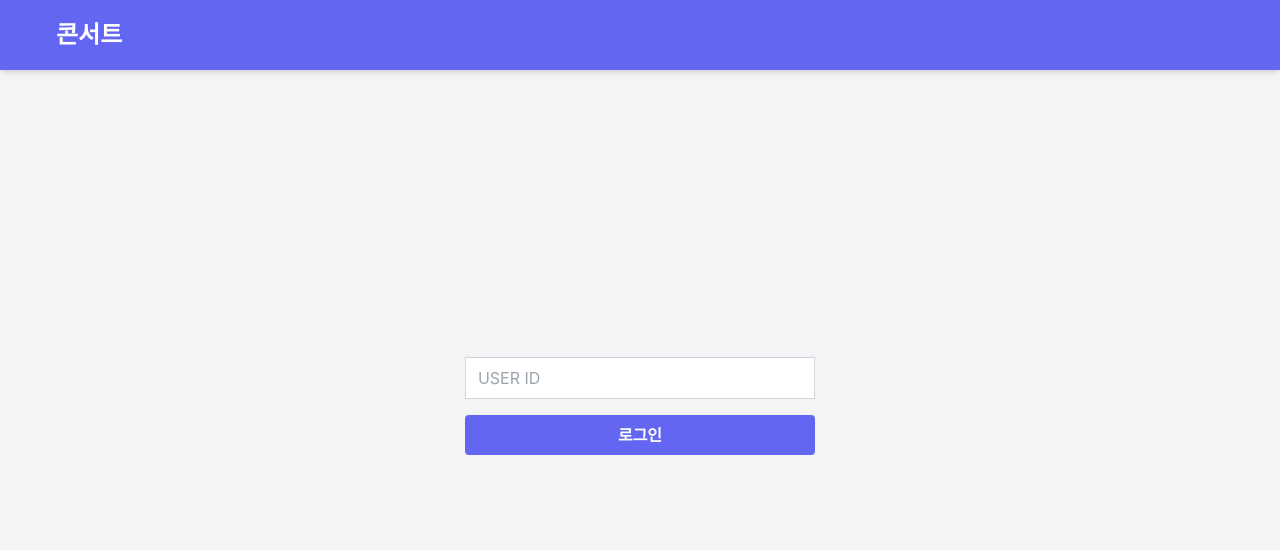
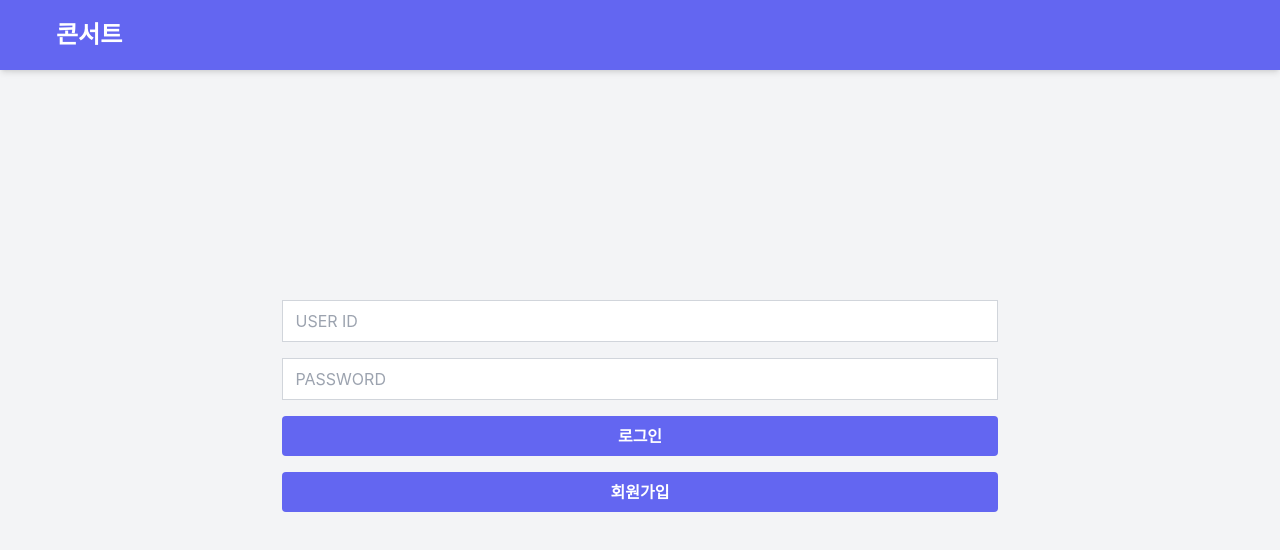
Before and after one commit to dalle0601/Concert_Reservation_UI, a Next.js app: page / in a window 1280 px wide. Shown: the top 550 px of the page. Built offline with nearby package versions, Linux system fonts and the light colour scheme; no server answers.

Commit message:
[refactor] 회원가입, 로그인 기능 추가 진행

```diff
--- /dev/null
+++ b/src/app/join/page.tsx
@@ -0,0 +1,14 @@
+import { JoinForm } from '@/components/Login/JoinForm';
+import React from 'react';
+
+const Reservation = () => {
+    return (
+        <div className="flex flex-col justify-start items-center bg-gray-100 min-h-screen w-full">
+            <div className="flex justify-center items-center w-full flex-1">
+                <JoinForm />
+            </div>
+        </div>
+    );
+};
+
+export default Reservation;
--- a/src/app/page.tsx
+++ b/src/app/page.tsx
@@ -1,5 +1,5 @@
 'use client';
-import { LoginForm } from '@/components/LoginForm';
+import { LoginForm } from '@/components/Login/LoginForm';
 import { signIn } from 'next-auth/react';
 import { useTokenVerification } from '@/hooks/useTokenVerification';
 
--- /dev/null
+++ b/src/components/Login/JoinForm.tsx
@@ -0,0 +1,75 @@
+'use client';
+import { useState } from 'react';
+import { useRouter } from 'next/navigation';
+
+export function JoinForm() {
+    const [userId, setUserId] = useState('');
+    const [password, setPassword] = useState('');
+    const router = useRouter();
+
+    const handleSubmit = async (e: React.FormEvent) => {
+        e.preventDefault();
+        try {
+            const joinData = {
+                userId: userId,
+                password: password,
+            };
+
+            const response = await fetch(`http://localhost:8080/user/join`, {
+                method: 'POST',
+                headers: {
+                    'Content-Type': 'application/json',
+                },
+                body: JSON.stringify(joinData),
+            });
+            // handleLogin(userId);
+            const result = await response.json();
+            console.log(result);
+            if (result.result === '이미 존재하는 계정임') {
+                alert('이미 존재하는 ID 입니다.');
+            } else {
+                router.push('/');
+            }
+        } catch (e: any) {
+            console.error(e);
+        }
+    };
+
+    return (
+        <div className="pb-32 flex justify-center items-center bg-gray-100">
+            <form onSubmit={handleSubmit} className="space-y-4">
+                <input
+                    placeholder="USER ID"
+                    type="text"
+                    id="userid"
+                    value={userId}
+                    onChange={(e) => setUserId(e.target.value)}
+                    className="w-full px-3 py-2 border border-gray-300 rounded-lg focus:outline-none focus:border-indigo-500"
+                    required
+                />
+                <input
+                    placeholder="PASSWORD"
+                    type="password"
+                    id="password"
+                    value={password}
+                    onChange={(e) => setPassword(e.target.value)}
+                    className="w-full px-3 py-2 border border-gray-300 rounded-lg focus:outline-none focus:border-indigo-500"
+                    required
+                />
+                <button
+                    type="submit"
+                    className="w-full bg-indigo-500 hover:bg-indigo-700 text-white font-bold py-2 px-4 rounded focus:outline-none focus:bg-indigo-700"
+                >
+                    가입하기
+                </button>
+                <button
+                    type="button"
+                    onClick={() => router.push('/')}
+                    className="w-full bg-indigo-500 hover:bg-indigo-700 text-white font-bold py-2 px-4 rounded focus:outline-none focus:bg-indigo-700"
+                >
+                    뒤로
+                </button>
+            </form>
+        </div>
+    );
+}
--- /dev/null
+++ b/src/components/Login/LoginForm.tsx
@@ -0,0 +1,77 @@
+'use client';
+import { useState } from 'react';
+import axios from 'axios';
+import { useRouter } from 'next/navigation';
+import axiosInstance from '@/utils/axiosInterceptor';
+
+interface LoginFormProps {
+    handleLogin: (userId: string) => void;
+}
+
+export function LoginForm({ handleLogin }: LoginFormProps) {
+    const [userId, setUserId] = useState('');
+    const [password, setPassword] = useState('');
+    const router = useRouter();
+
+    const handleSubmit = async (e: React.FormEvent) => {
+        e.preventDefault();
+        const loginData = {
+            userId: userId,
+            password: password,
+        };
+
+        try {
+            const response = await axiosInstance.post('/login', loginData);
+
+            console.log(response.headers);
+
+            debugger;
+            // await axios.post('http://localhost:8080/user/token', { userId });
+            // handleLogin(userId);
+        } catch (e: any) {
+            console.error(e);
+        }
+    };
+
+    function setChangeLoginForm() {
+        router.push('/join');
+    }
+
+    return (
+        <div className="pb-32 flex justify-center items-center bg-gray-100">
+            <form onSubmit={handleSubmit} className="space-y-4">
+                <input
+                    placeholder="USER ID"
+                    type="text"
+                    id="userid"
+                    value={userId}
+                    onChange={(e) => setUserId(e.target.value)}
+                    className="w-full px-3 py-2 border border-gray-300 rounded-lg focus:outline-none focus:border-indigo-500"
+                    required
+                />
+                <input
+                    placeholder="PASSWORD"
+                    type="password"
+                    id="password"
+                    value={password}
+                    onChange={(e) => setPassword(e.target.value)}
+                    className="w-full px-3 py-2 border border-gray-300 rounded-lg focus:outline-none focus:border-indigo-500"
+                    required
+                />
+                <button
+                    type="submit"
+                    className="w-full bg-indigo-500 hover:bg-indigo-700 text-white font-bold py-2 px-4 rounded focus:outline-none focus:bg-indigo-700"
+                >
+                    로그인
+                </button>
+                <button
+                    type="button"
+                    onClick={setChangeLoginForm}
+                    className="w-full bg-indigo-500 hover:bg-indigo-700 text-white font-bold py-2 px-4 rounded focus:outline-none focus:bg-indigo-700"
+                >
+                    회원가입
+                </button>
+            </form>
+        </div>
+    );
+}
--- a/src/components/LoginForm.tsx
+++ /dev/null
@@ -1,43 +0,0 @@
-'use client';
-import { useState } from 'react';
-import axios from 'axios';
-
-interface LoginFormProps {
-    handleLogin: (userId: string) => void;
-}
-
-export function LoginForm({ handleLogin }: LoginFormProps) {
-    const [userId, setUserId] = useState('');
-
-    const handleSubmit = async (e: React.FormEvent) => {
-        e.preventDefault();
-        try {
-            await axios.post('http://localhost:8080/user/token', { userId });
-            handleLogin(userId);
-        } catch (e: any) {
-            console.error(e);
-        }
-    };
-
-    return (
-        <div className="pb-32 flex justify-center items-center bg-gray-100">
-            <form onSubmit={handleSubmit} className="space-y-4">
-                <input
-                    placeholder="USER ID"
-                    type="text"
-                    id="userid"
-                    value={userId}
-                    onChange={(e) => setUserId(e.target.value)}
-                    className="w-full px-3 py-2 border border-gray-300 rounded-lg focus:outline-none focus:border-indigo-500"
-                    required
-                />
-                <button
-                    type="submit"
-                    className="w-full bg-indigo-500 hover:bg-indigo-700 text-white font-bold py-2 px-4 rounded focus:outline-none focus:bg-indigo-700"
-                >
-                    로그인
-                </button>
-            </form>
-        </div>
-    );
-}
--- /dev/null
+++ b/src/utils/axiosInterceptor.ts
@@ -0,0 +1,24 @@
+import axios from 'axios';
+
+// Axios 인스턴스 생성
+const axiosInstance = axios.create({
+    baseURL: 'http://localhost:8080', // 기본 URL 설정
+});
+
+// 응답 인터셉터 추가
+axiosInstance.interceptors.response.use(
+    (response) => {
+        // 성공적인 응답 처리
+        if (response.config.url === '/login') {
+            const jwtToken = response.data.token; // 응답에서 토큰 가져오기
+            localStorage.setItem('jwtToken', jwtToken); // 로컬 스토리지에 저장
+        }
+        return response;
+    },
+    (error) => {
+        // 오류 응답 처리
+        return Promise.reject(error);
+    }
+);
+
+export default axiosInstance;
```
